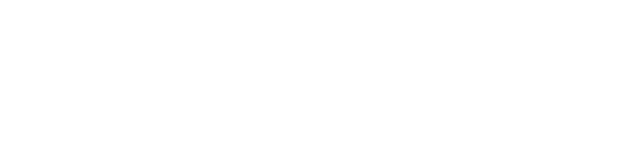
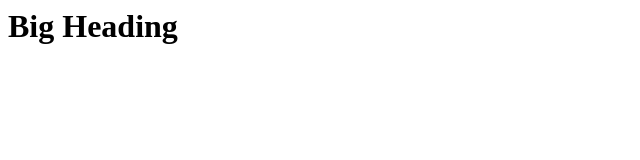
Before and after one commit to Ax-ole/axe-ole.github.io, a plain HTML site: page index.html in a window 1280 px wide. Shown: the whole page, without its empty margins (0-640 px from the left). Drawn offline with Linux system fonts and the light colour scheme.

Commit message:
Update index.html

```diff
--- a/index.html
+++ b/index.html
@@ -1,5 +1,16 @@
 <!DOCUTYPE html>
 <html>
+  <head>
+    <title>Main Page</title>
+    <body>
+      <heading>
+        <h1>Big Heading</h1>
+      </heading>
+
+
+
+    </body>
+  </head>
 
 
 
```
